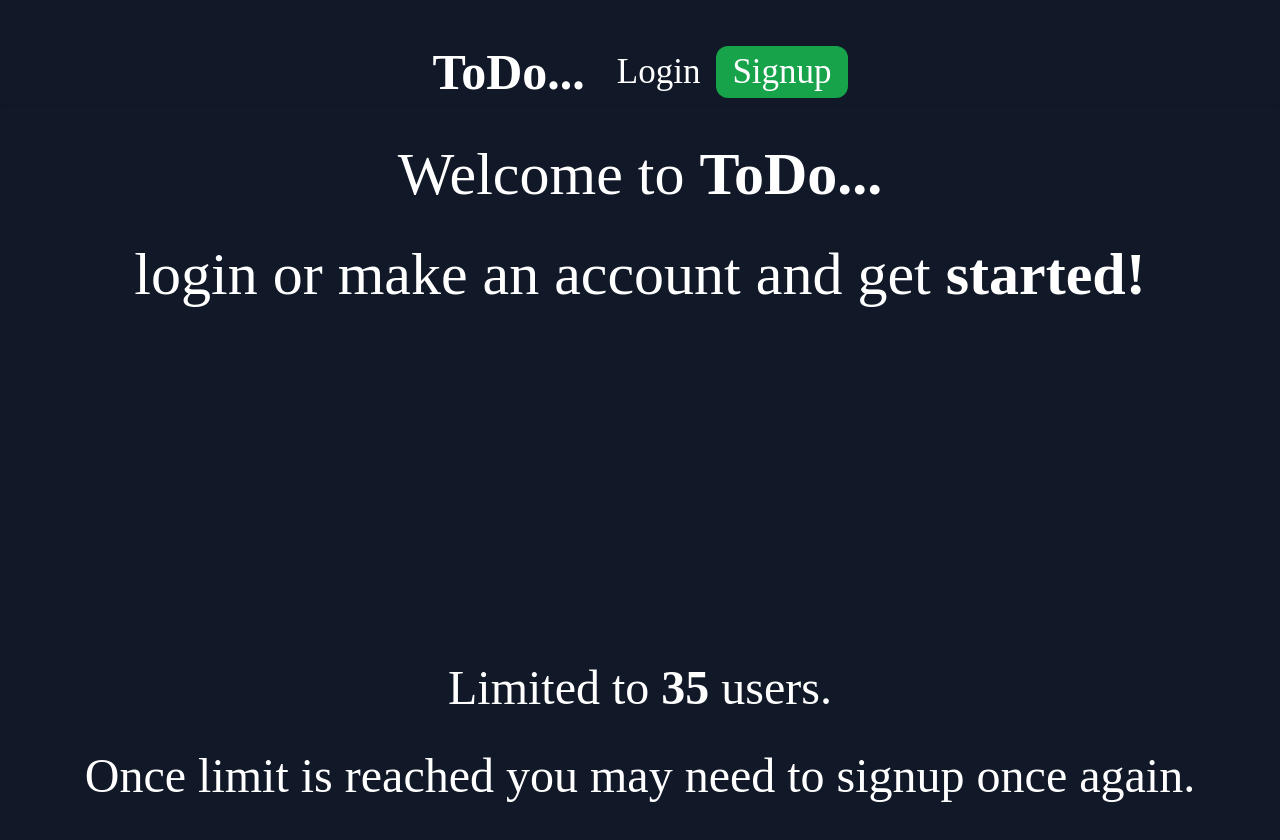
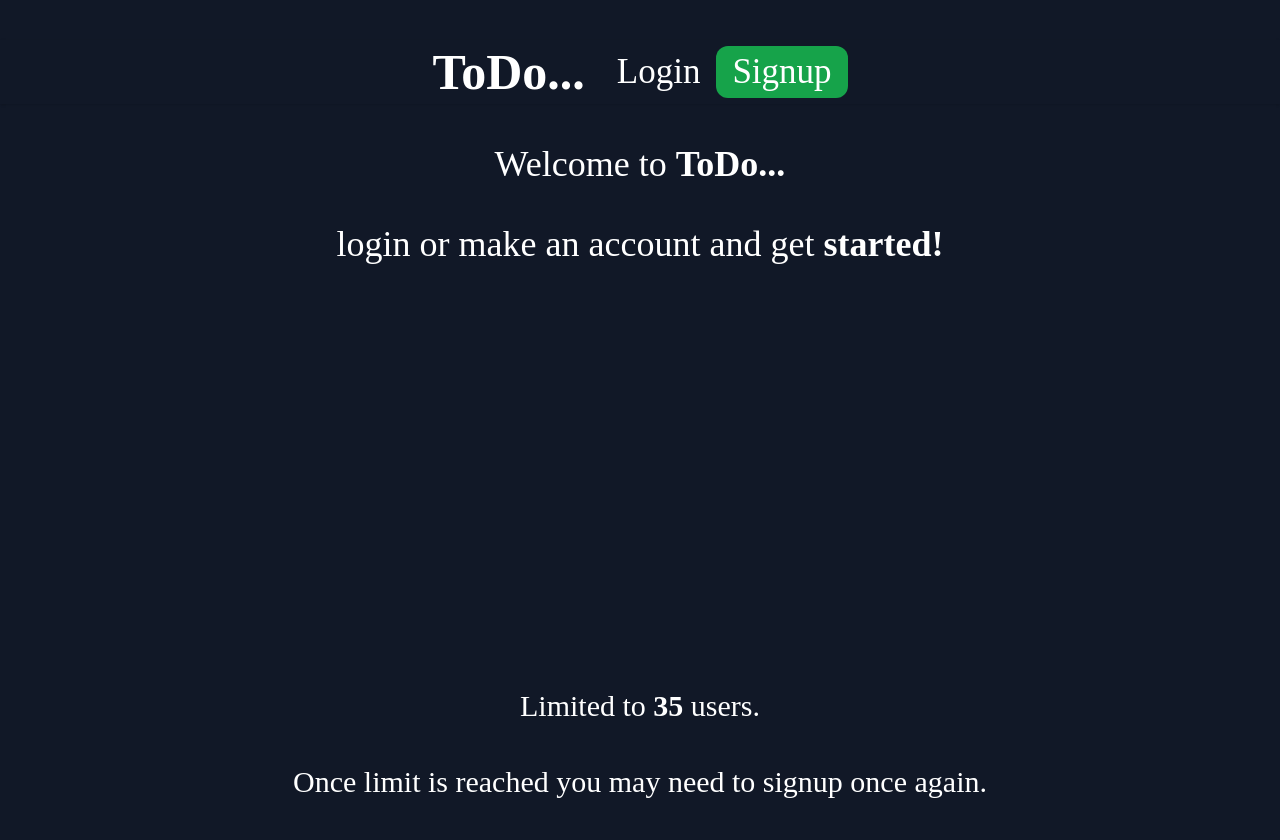
Before and after one commit to DrizzyOVO/Todo-Fe, a React (Create React App) app: page / in a window 1280 px wide. Built offline with nearby package versions, Linux system fonts and the light colour scheme; no server answers.

Commit message:
Update font size

```diff
--- a/src/components/Landing.tsx
+++ b/src/components/Landing.tsx
@@ -16,18 +16,18 @@ export const Landing = () => {
     } else {
         return (
             <>
-            <h1 className="flex justify-center font-normal cursor-pointer mt-10 text-2xl sm:text-3xl md:text-4xl lg:text-5xl xl:text-6xl" style={{fontFamily: 'Cookie', color: 'white'}}>
+            <h1 className="flex justify-center font-normal cursor-pointer mt-10 text-2xl sm:text-3xl md:text-4xl lg:text-4xl xl:text-4xl" style={{fontFamily: 'Cookie', color: 'white'}}>
                 Welcome to <span className="font-bold">&nbsp;ToDo...</span>
             </h1>
-            <h1 className="flex justify-center font-normal cursor-pointer mt-10 text-2xl sm:text-3xl md:text-4xl lg:text-5xl xl:text-6xl" style={{fontFamily: 'Cookie', color: 'white'}}>
+            <h1 className="flex justify-center font-normal cursor-pointer mt-10 text-2xl sm:text-3xl md:text-4xl lg:text-4xl xl:text-4xl" style={{fontFamily: 'Cookie', color: 'white'}}>
                 login or make an account and get <span className="font-bold">&nbsp;started!</span>
             </h1>
 
             <div className="absolute inset-x-0 bottom-0">
-                <h1 className="flex justify-center font-normal cursor-pointer mt-10 text-xl sm:text-2xl md:text-3xl lg:text-4xl xl:text-5xl" style={{fontFamily: 'Cookie', color: 'white'}}>
+                <h1 className="flex justify-center font-normal cursor-pointer mt-10 text-xl sm:text-xl md:text-3xl lg:text-3xl xl:text-3xl" style={{fontFamily: 'Cookie', color: 'white'}}>
                     Limited to <span className="font-bold">&nbsp;35</span>&nbsp;users.
                 </h1>
-                <h1 className="flex justify-center font-normal cursor-pointer mt-10 text-xl sm:text-2xl md:text-3xl lg:text-4xl xl:text-5xl" style={{fontFamily: 'Cookie', color: 'white'}}>
+                <h1 className="flex justify-center font-normal cursor-pointer mt-10 text-xl sm:text-xl md:text-3xl lg:text-3xl xl:text-3xl" style={{fontFamily: 'Cookie', color: 'white'}}>
                     Once limit is reached you may need to signup once again.
                 </h1>
             </div>
```
